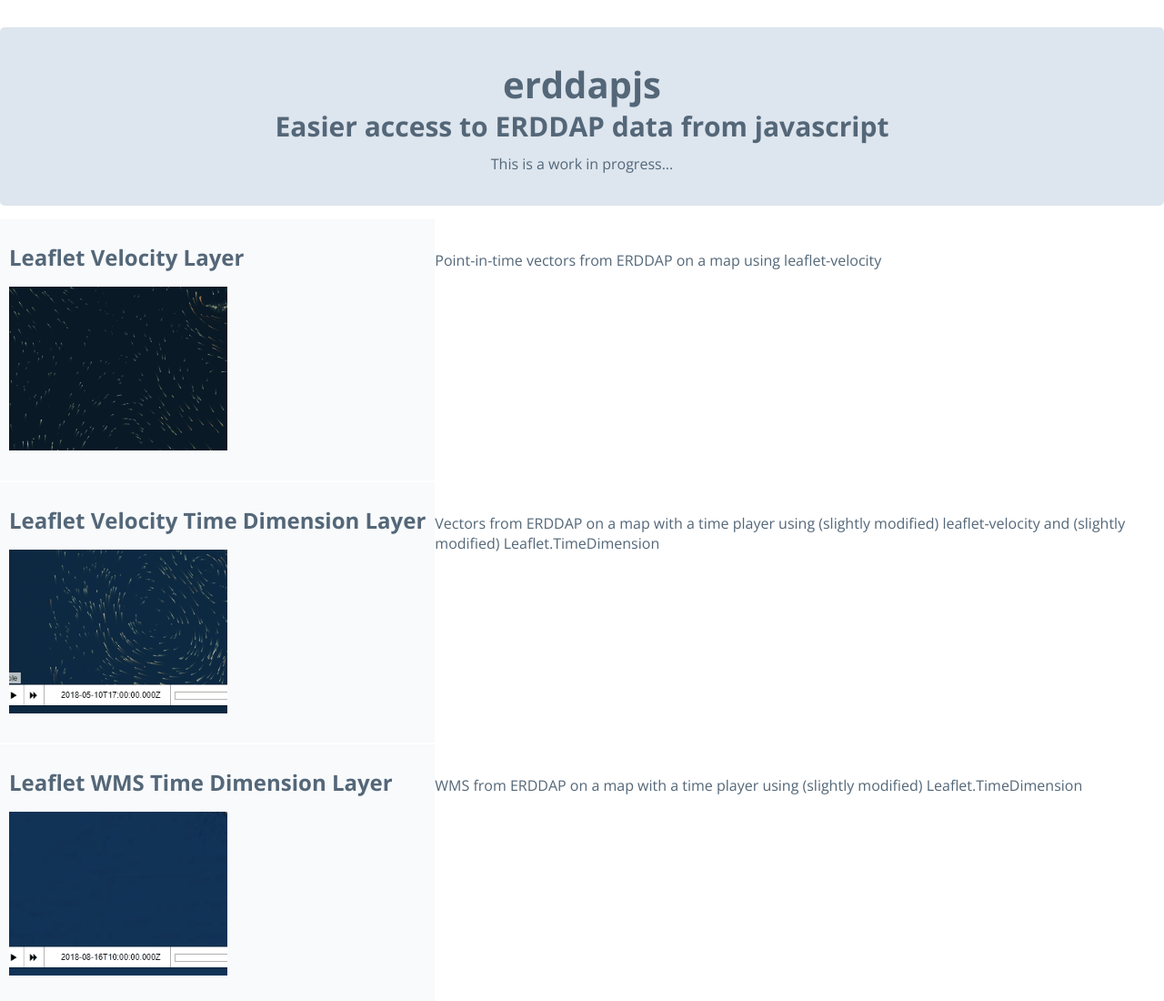
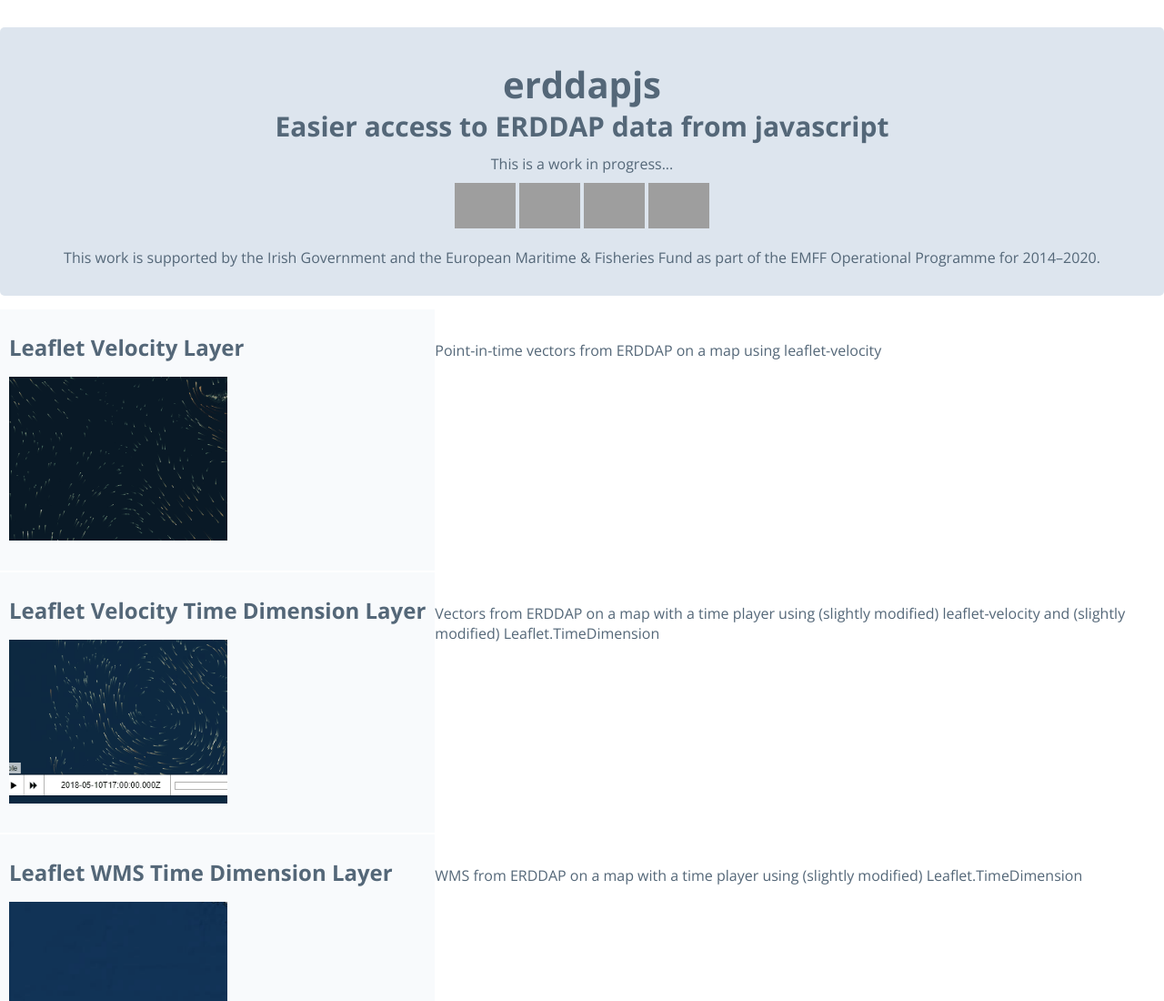
Before and after one commit to IrishMarineInstitute/erddap-js, a website built with Parcel: page demo/index.html in a window 1280 px wide. Shown: the top 1100 px of the page at 91% size. Built offline with nearby package versions, Linux system fonts and the light colour scheme; grey boxes are pictures that could not be loaded.

Commit message:
Update index.html

```diff
--- a/demo/index.html
+++ b/demo/index.html
@@ -13,6 +13,10 @@
     <div class="siimple-box-title">erddapjs</div>
     <div class="siimple-box-subtitle">Easier access to ERDDAP data from javascript</div>
     <div class="siimple-box-detail">This is a work in progress...</div>
+	<div>
+		<span><img src="https://raw.githubusercontent.com/IrishMarineInstitute/zapidox/master/img/dafm.png" alt="DAFM Logo" style="height: 50px;"/> <img src="https://raw.githubusercontent.com/IrishMarineInstitute/zapidox/master/img/forasnamara.jpg" alt="Marine Institute Logo" style="height: 50px;"/> <img src="https://raw.githubusercontent.com/IrishMarineInstitute/zapidox/master/img/eu-emff.png" alt="EU EMFF Logo" style="height: 50px;"/> <img src="https://raw.githubusercontent.com/IrishMarineInstitute/zapidox/master/img/eu_sifp.jpg" alt="EU Structural Infrastructure Fund and Programme Logo" style="height: 50px;"/></span>
+		<p>This work is supported by the Irish Government and the European Maritime & Fisheries Fund as part of the EMFF Operational Programme for 2014–2020.</p>
+		</div>
   </div>
   <div class="siimple-table">
     <div class="siimple-table-body">
```
